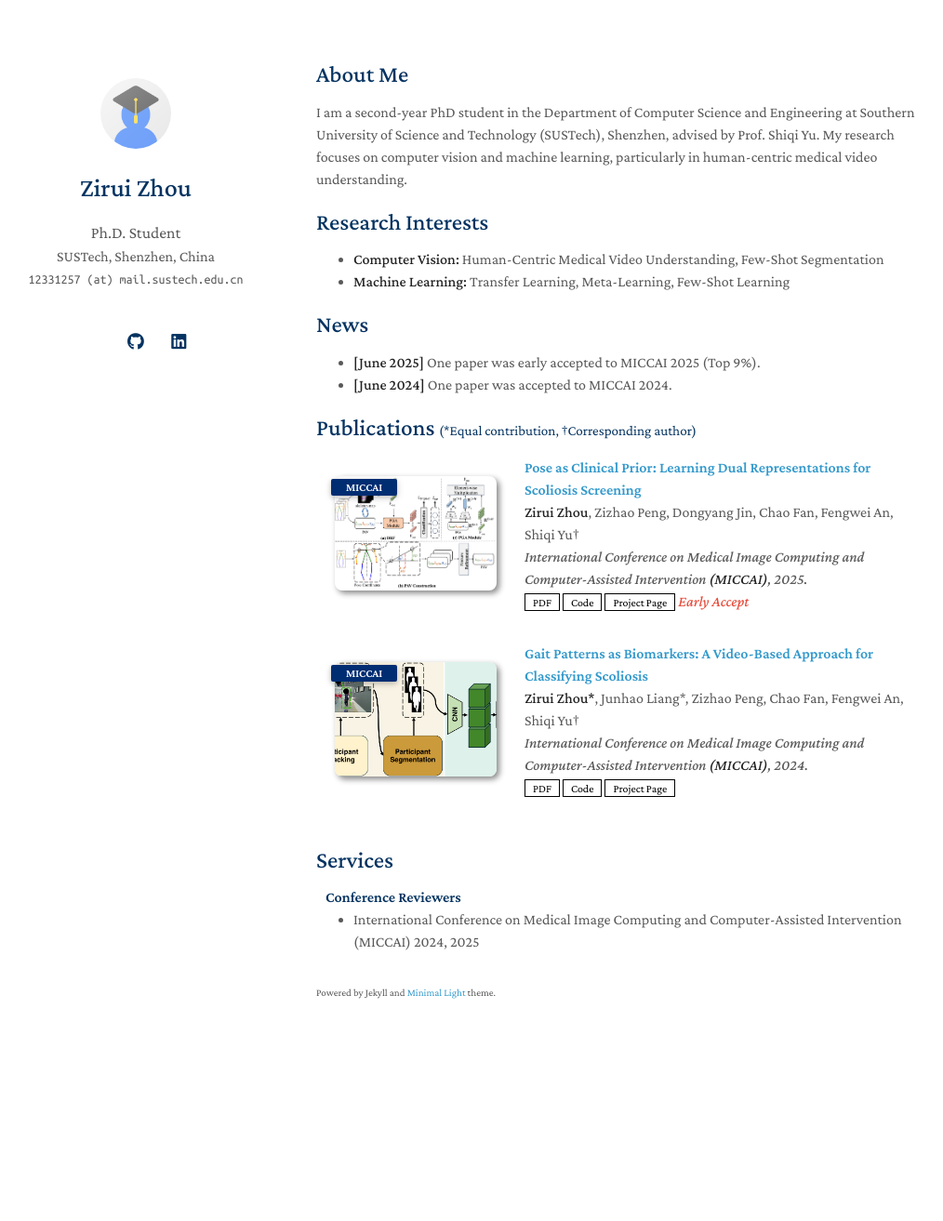
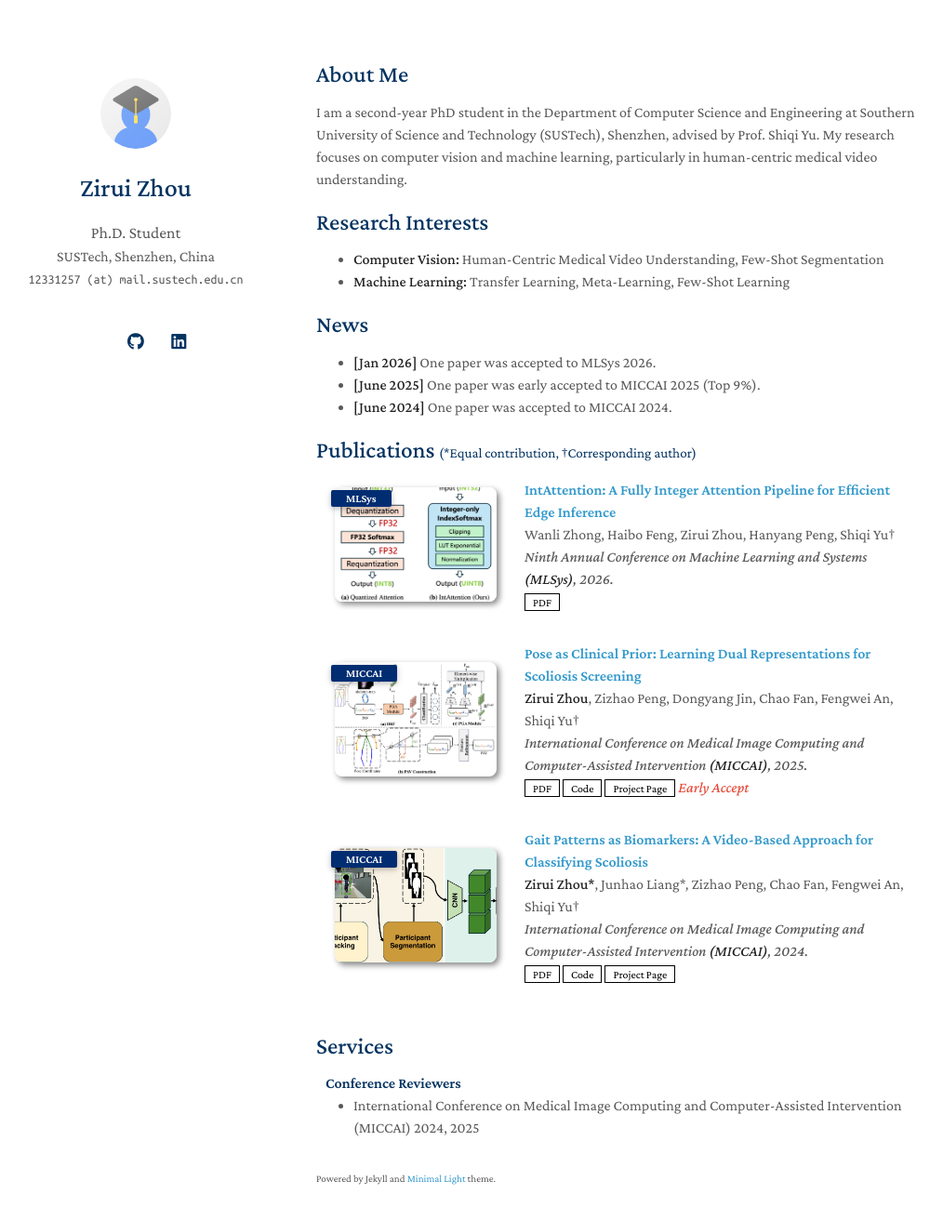
Before and after one commit to zhouzi180/zhouzi180.github.io, a Jekyll site: the page built from index.md, in a window 1280 px wide and 1348 px high. Shown: the top 1313 px of the window at 93% size, without its empty margins (130-1144 px from the left). Built offline with Jekyll 4.4.1, drawn with Linux system fonts in a browser that asks for light colours; a style sheet for code colours, icons or effects is not loaded; our own code applies the rules of GitHub Pages for plain Markdown files.

Commit message:
2026.01.30-update

```diff
--- a/_data/publications.yml
+++ b/_data/publications.yml
@@ -20,6 +20,18 @@ main:
     # bibtex: https://class-il.mpi-inf.mpg.de/mnemonics/
     # notes: Oral Presentation
     # image: ./assets/img/teaser_example.png
+  - title: "IntAttention: A Fully Integer Attention Pipeline for Efficient Edge Inference"
+    authors: Wanli Zhong, Haibo Feng, Zirui Zhou, Hanyang Peng, Shiqi Yu†
+    conference_short: MLSys
+    conference: Ninth Annual Conference on Machine Learning and Systems <strong>(MLSys)</strong>, 2026.
+    pdf: https://arxiv.org/pdf/2511.21513
+    # code: https://github.com/ShiqiYu/OpenGait/tree/master
+    # page: https://zhouzi180.github.io/Scoliosis1K/
+    # bibtex: https://class-il.mpi-inf.mpg.de/mnemonics/
+    # notes: Oral Presentation
+    image: ./assets/img/mlsys2026.png
+    # notes: Early Accept
+
   - title: "Pose as Clinical Prior: Learning Dual Representations for Scoliosis Screening"
     authors: <strong>Zirui Zhou</strong>, Zizhao Peng, Dongyang Jin, Chao Fan, Fengwei An, Shiqi Yu†
     conference_short: MICCAI
--- a/index.md
+++ b/index.md
@@ -13,6 +13,7 @@ I am a second-year PhD student in the Department of Computer Science and Enginee
 - **Machine Learning:** Transfer Learning, Meta-Learning, Few-Shot Learning
 
 ## News
+- **[Jan 2026]** One paper was accepted to MLSys 2026.
 - **[June 2025]** One paper was early accepted to MICCAI 2025 (Top 9%).
 - **[June 2024]** One paper was accepted to MICCAI 2024.
 
```
Also changed, not shown: assets/img/mlsys2026.png (added).
